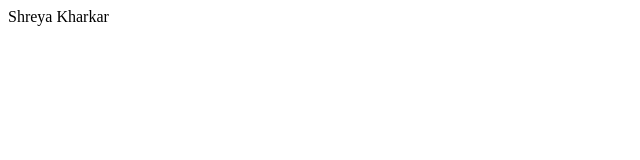
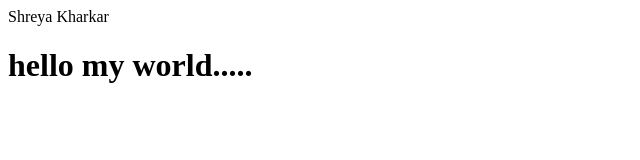
Before and after one commit to ShreyaKharkar/New-Projects, a plain HTML site: page index.html in a window 1280 px wide. Shown: the whole page, without its empty margins (0-640 px from the left). Drawn offline with Linux system fonts and the light colour scheme.

Commit message:
update cahnges

```diff
--- a/index.html
+++ b/index.html
@@ -1 +1,2 @@
 <p>Shreya Kharkar</p>
+<h1> hello my world..... </h1>
```
